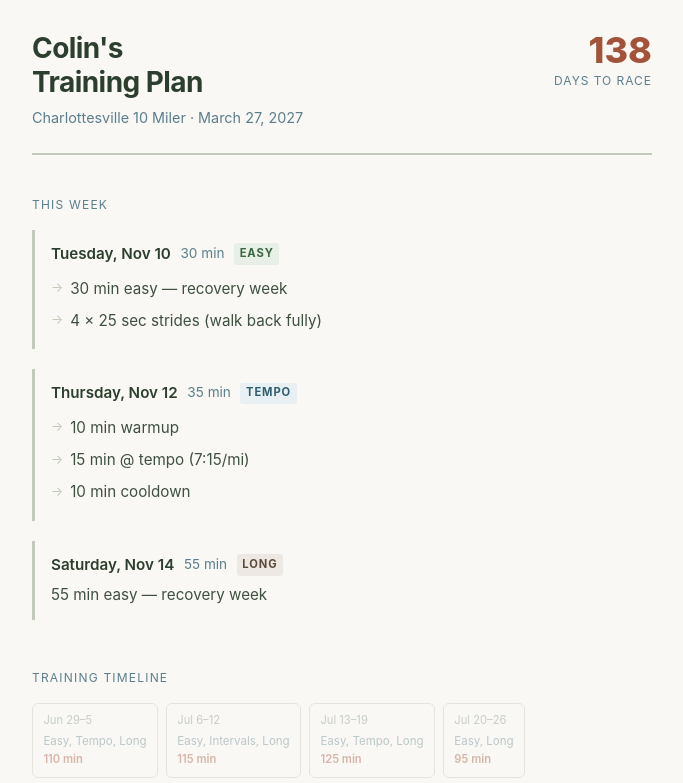
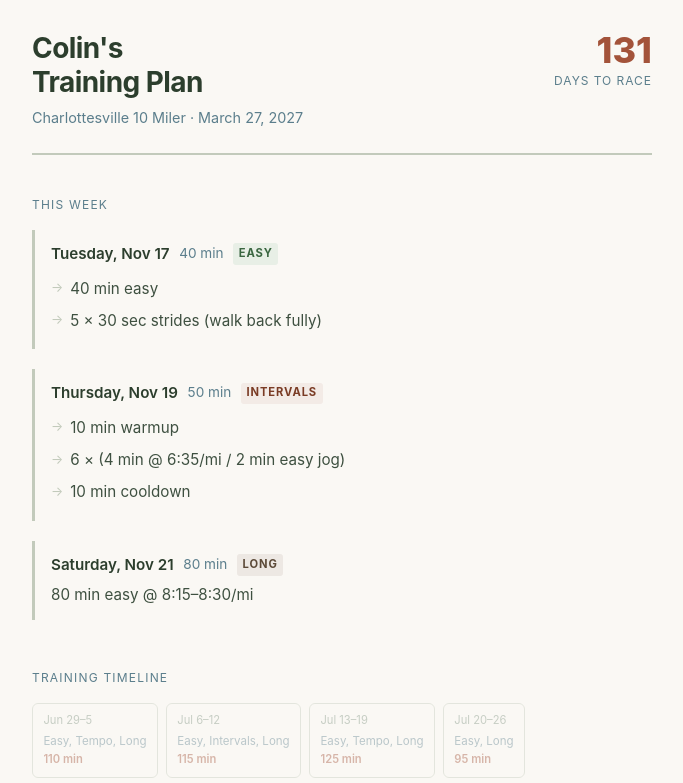
Before and after one commit to williamsca/running-colin, a plain HTML site: page docs/index.html in a window 1280 px wide. Shown: the top 783 px of the page, without its empty margins (298-981 px from the left). Drawn offline with Linux system fonts and the light colour scheme.

Commit message:
Update training plan page for the upcoming week

```diff
--- a/docs/index.html
+++ b/docs/index.html
@@ -195,7 +195,7 @@ body {
     <p class="race-meta">Charlottesville 10 Miler &middot; March 27, 2027</p>
   </div>
   <div>
-    <div class="countdown">138</div>
+    <div class="countdown">131</div>
     <div class='countdown-label'>days to race</div>
   </div>
 </header>
@@ -203,27 +203,27 @@ body {
 <section class="this-week"><p class="section-title">This week</p>
     <div class="run-card">
       <div class="run-header">
-        <span class="run-day">Tuesday, Nov 10</span>
-        <span class="run-duration">30 min</span>
+        <span class="run-day">Tuesday, Nov 17</span>
+        <span class="run-duration">40 min</span>
         <span class="label label-easy">Easy</span>
       </div>
-      <ol class="detail-blocks"><li>30 min easy — recovery week</li><li>4 × 25 sec strides (walk back fully)</li></ol>
+      <ol class="detail-blocks"><li>40 min easy</li><li>5 × 30 sec strides (walk back fully)</li></ol>
     </div>
     <div class="run-card">
       <div class="run-header">
-        <span class="run-day">Thursday, Nov 12</span>
-        <span class="run-duration">35 min</span>
-        <span class="label label-tempo">Tempo</span>
+        <span class="run-day">Thursday, Nov 19</span>
+        <span class="run-duration">50 min</span>
+        <span class="label label-intervals">Intervals</span>
       </div>
-      <ol class="detail-blocks"><li>10 min warmup</li><li>15 min @ tempo (7:15/mi)</li><li>10 min cooldown</li></ol>
+      <ol class="detail-blocks"><li>10 min warmup</li><li>6 × (4 min @ 6:35/mi / 2 min easy jog)</li><li>10 min cooldown</li></ol>
     </div>
     <div class="run-card">
       <div class="run-header">
-        <span class="run-day">Saturday, Nov 14</span>
-        <span class="run-duration">55 min</span>
+        <span class="run-day">Saturday, Nov 21</span>
+        <span class="run-duration">80 min</span>
         <span class="label label-long">Long</span>
       </div>
-      <p class="detail">55 min easy — recovery week</p>
+      <p class="detail">80 min easy @ 8:15–8:30/mi</p>
     </div></section>
 <section class="timeline-section"><p class="section-title">Training timeline</p><div class="timeline">
       <div class="week-node past">
@@ -321,12 +321,12 @@ body {
         <div class="week-labels">Easy, Intervals, Long</div>
         <div class='week-duration'>170 min</div>
       </div>
-      <div class="week-node current">
+      <div class="week-node past">
         <div class="week-dates">Nov 9–15</div>
         <div class="week-labels">Easy, Tempo, Long</div>
         <div class='week-duration'>120 min</div>
       </div>
-      <div class="week-node future">
+      <div class="week-node current">
         <div class="week-dates">Nov 16–22</div>
         <div class="week-labels">Easy, Intervals, Long</div>
         <div class='week-duration'>170 min</div>
@@ -418,7 +418,7 @@ body {
       </div></div></section>
 
 <footer class="site-footer">
-  <p class="footer-text">Updated every Monday &middot; November 9, 2026</p>
+  <p class="footer-text">Updated every Monday &middot; November 16, 2026</p>
 </footer>
 
 </body>
```
